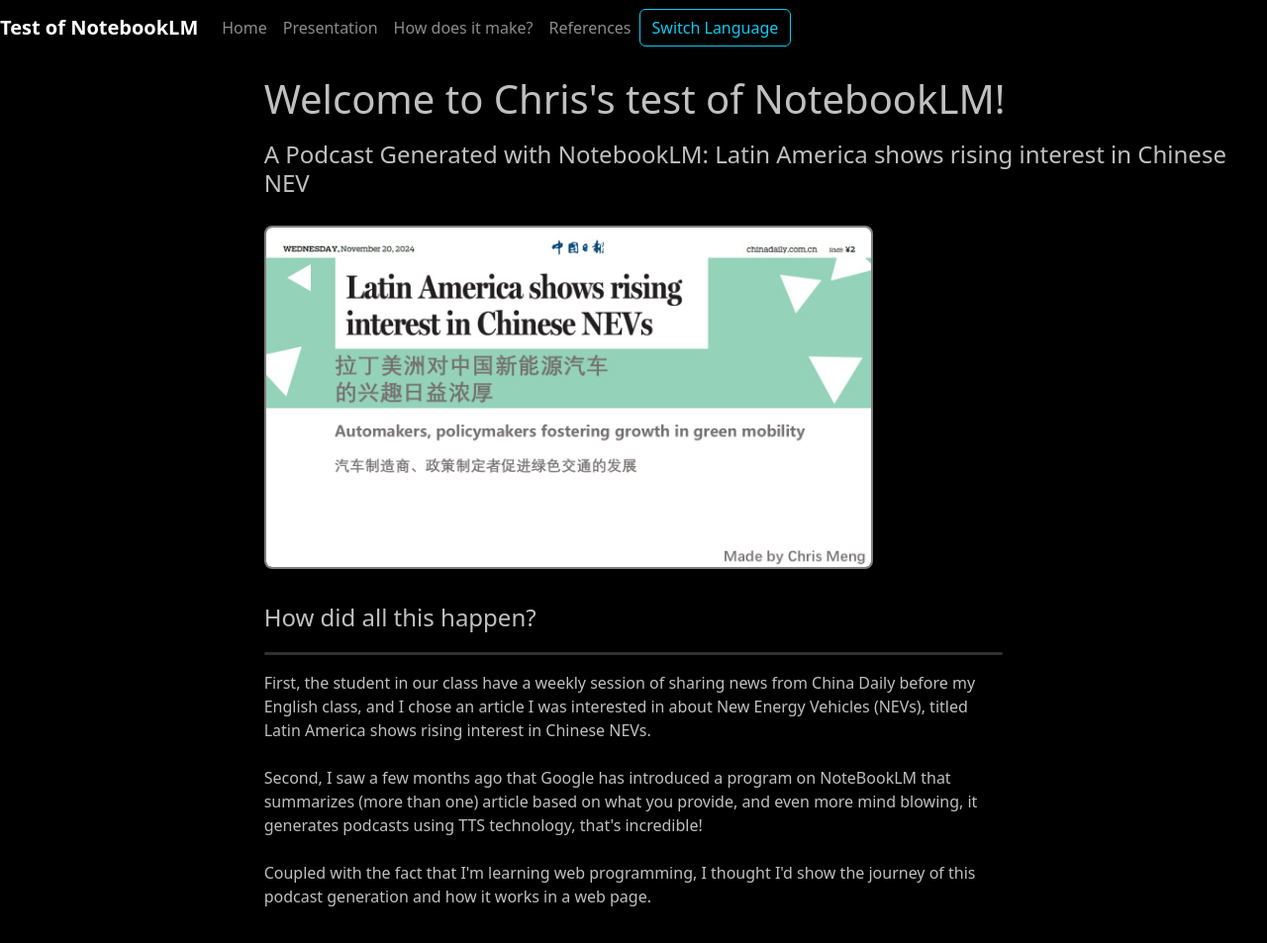
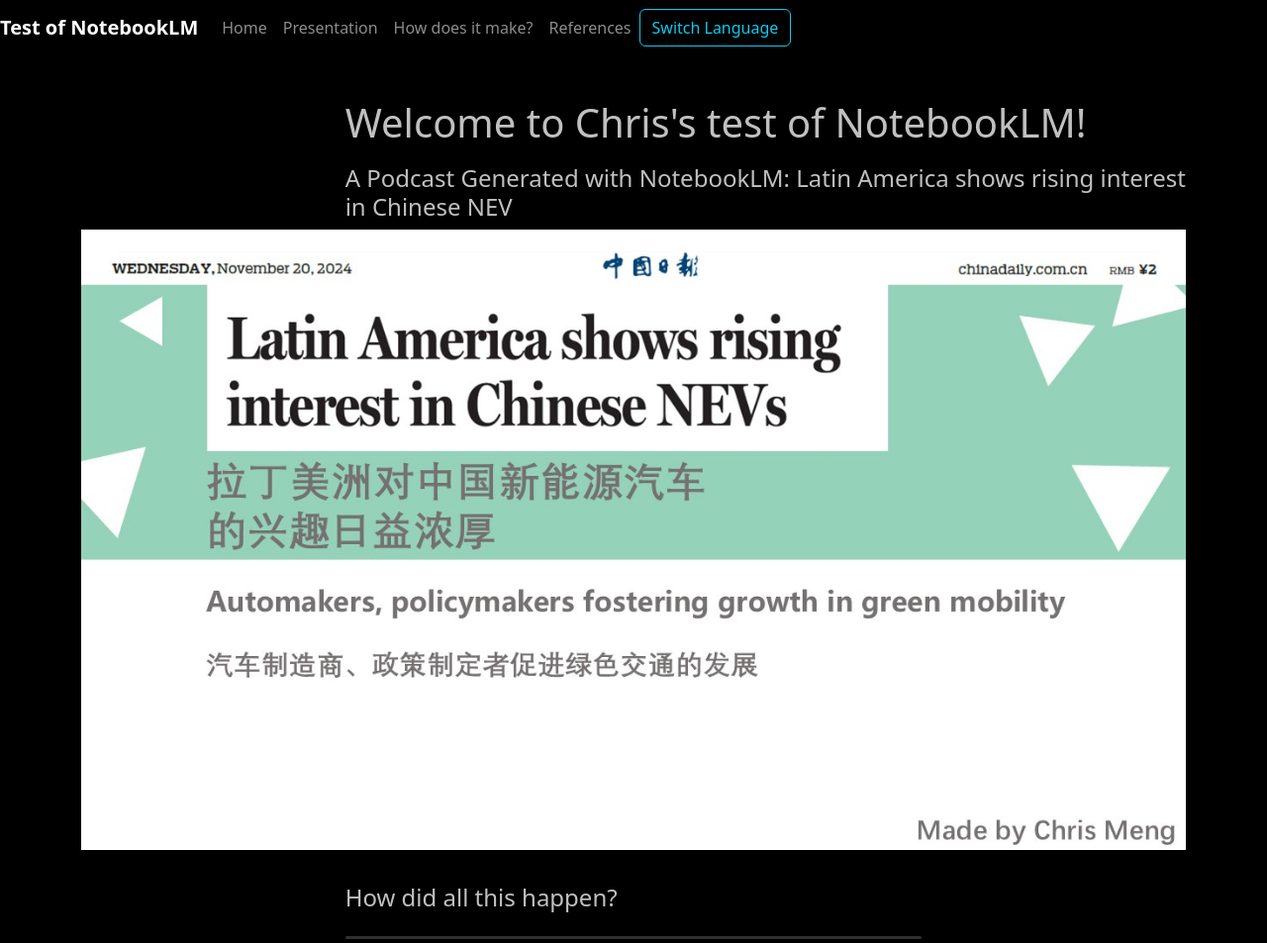
Before and after one commit to Christurbo-M/Christurbo-M.github.io, a plain HTML site: page index.html in a window 1280 px wide. Shown: the top 953 px of the page at 99% size. Drawn offline with nearby package versions, Linux system fonts and the light colour scheme.

Commit message:
Update index.html

```diff
--- a/index.html
+++ b/index.html
@@ -65,25 +65,18 @@
 
 
           <!-- Homepage content -->
-    <h1 style= "margin-left: 200pt;" data-en="Welcome to Chris's test of NotebookLM!" data-zh="欢迎来到Chris试水的NotebookLM！"></h1>
-    <h4 style= "margin-left: 200pt;" data-en="A Podcast Generated with NotebookLM: Latin America shows rising interest in Chinese NEV" data-zh="使用NotebookLM生成的播客：Latin America shows rising interest in Chinese NEV"> </h4>
-    <img class ="indent_img" src="resources/Cover.jpg" alt="Cover" width="615">
-    <h4 class="indent" style="margin-top: 25px; margin-bottom: 20px;">How did all this happen?</h4>
-    <hr class="solid">
-    <p class="indent" style="padding-bottom: 30px"
-      data-en="First, the student in our class have a weekly session of sharing news from China Daily before my English class, and I chose an article I was interested in about New Energy Vehicles (NEVs), titled Latin America shows rising interest in Chinese NEVs.<br><br>
-
-      Second, I saw a few months ago that Google has introduced a program on NoteBookLM that summarizes (more than one) article based on what you provide, and even more mind blowing, it generates podcasts using TTS technology, that's incredible!<br><br>
-
-      Coupled with the fact that I'm learning web programming, I thought I'd show the journey of this podcast generation and how it works in a web page."
-
-
-      data-zh="第一，我每周的英语课前有一个分享China Daily上的新闻的环节，而我选择的是一篇我感兴趣的关于新能源汽车的文章，标题为Latin America shows rising interest in Chinese NEV。<br><br>
-
-      第二件事，我在几个月前看到了Google在NoteBookLM上推出了一个能根据你提供的（不止一篇）文章进行总结，更令人大为震撼的是，它能使用TTS技术生成播客，那真是难以置信！<br><br>
-
-      再加上我正在学习网页编程，就想着用网页的方式展现这篇播客生成的历程以及它的原理。">
-
-    </p>
+          <div class="container mt-4">
+            <h1 data-en="Welcome to Chris's test of NotebookLM!" data-zh="欢迎来到Chris试水的NotebookLM！"></h1>
+            <h4 data-en="A Podcast Generated with NotebookLM: Latin America shows rising interest in Chinese NEV" data-zh="使用NotebookLM生成的播客：Latin America shows rising interest in Chinese NEV"></h4>
+            <img class="img-fluid" src="resources/Cover.jpg" alt="Cover">
+            <h4 class="mt-4 mb-4">How did all this happen?</h4>
+            <hr class="solid">
+            <p data-en="First, the student in our class have a weekly session of sharing news from China Daily before my English class, and I chose an article I was interested in about New Energy Vehicles (NEVs), titled Latin America shows rising interest in Chinese NEVs.<br><br>
+            Second, I saw a few months ago that Google has introduced a program on NoteBookLM that summarizes (more than one) article based on what you provide, and even more mind blowing, it generates podcasts using TTS technology, that's incredible!<br><br>
+            Coupled with the fact that I'm learning web programming, I thought I'd show the journey of this podcast generation and how it works in a web page."
+            data-zh="第一，我每周的英语课前有一个分享China Daily上的新闻的环节，而我选择的是一篇我感兴趣的关于新能源汽车的文章，标题为Latin America shows rising interest in Chinese NEV。<br><br>
+            第二件事，我在几个月前看到了Google在NoteBookLM上推出了一个能根据你提供的（不止一篇）文章进行总结，更令人大为震撼的是，它能使用TTS技术生成播客，那真是难以置信！<br><br>
+            再加上我正在学习网页编程，就想着用网页的方式展现这篇播客生成的历程以及它的原理。"></p>
+        </div>
     </body>
 </html>
```
